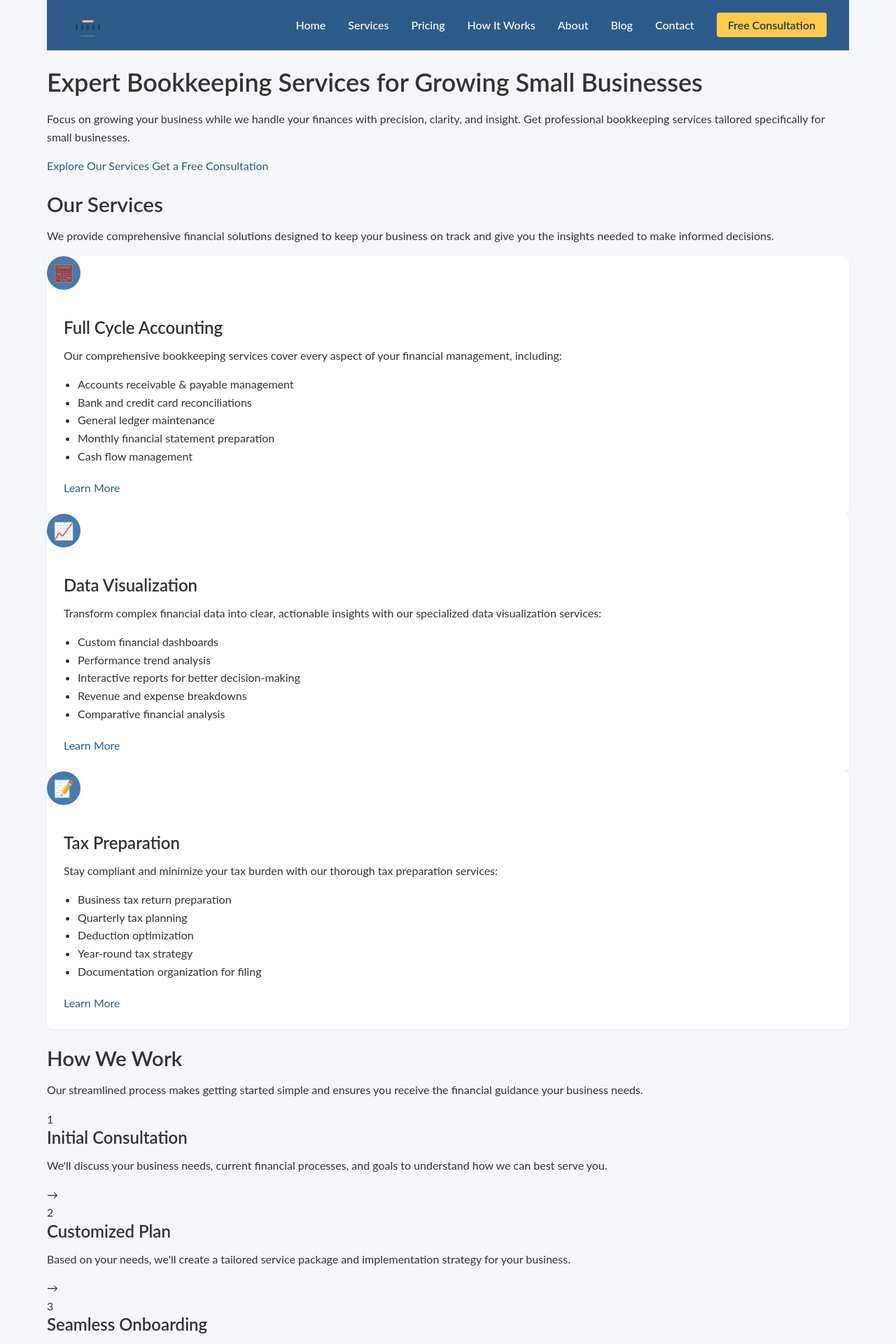
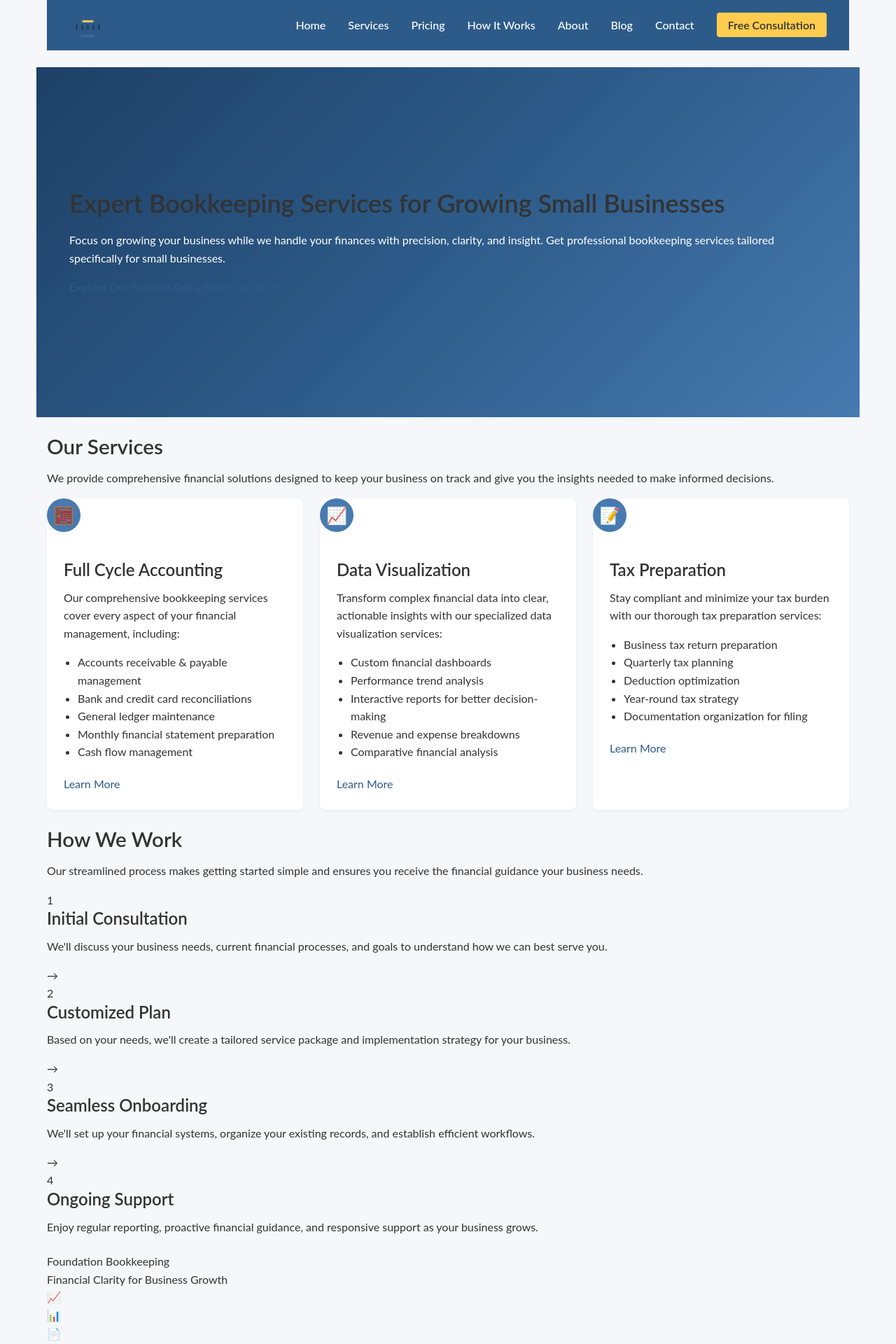
Before and after one commit to jcampbell9724/jcampbell-bookkeeping, a Jekyll site: the page built from index.html, in a window 1280 px wide. Shown: the top 1920 px of the page at 70% size. Built offline with Jekyll 4.4.1, drawn with Linux system fonts in a browser that asks for light colours.

Commit message:
hero and cards

```diff
--- a/css/styles.css
+++ b/css/styles.css
@@ -227,3 +227,97 @@
         color: white;
         margin-bottom: 0;
     }
+
+    .gradient-hero {
+        background: linear-gradient(135deg, var(--primary-dark), var(--primary), var(--primary-light));
+        color: white;
+        padding: 5rem 2rem;
+        min-height: 500px;
+        display: flex;
+        align-items: center;
+    }
+
+    .gradient-hero-container {
+        max-width: 1200px;
+        margin: 0 auto;
+        width: 100%;
+        display: flex;
+        align-items: center;
+        justify-content: space-between;
+    }
+
+    .gradient-hero-content {
+        max-width: 600px;
+    }
+
+    .gradient-hero-title {
+        font-size: 3rem;
+        font-weight: 700;
+        margin-bottom: 1.5rem;
+        line-height: 1.2;
+    }
+
+    .gradient-hero-subtitle {
+        font-size: 1.2rem;
+        margin-bottom: 2rem;
+        opacity: 0.9;
+    }
+
+    .gradient-hero-image {
+        width: 40%;
+        max-width: 400px;
+        height: auto;
+        display: flex;
+        align-items: center;
+        justify-content: center;
+    }
+
+    .gradient-hero-image img {
+        max-width: 100%;
+        height: auto;
+    }
+
+    .floating-element {
+        position: relative;
+        animation: float 6s ease-in-out infinite;
+    }
+
+    @keyframes float {
+        0% {
+            transform: translateY(0px);
+        }
+        50% {
+            transform: translateY(-20px);
+        }
+        100% {
+            transform: translateY(0px);
+        }
+    }
+
+    @media (max-width: 768px) {
+        .gradient-hero-container {
+            flex-direction: column;
+            text-align: center;
+        }
+
+        .gradient-hero-content {
+            margin-bottom: 3rem;
+        }
+
+        .gradient-hero-image {
+            width: 80%;
+            max-width: 300px;
+        }
+    }
+
+    /* Card Grid CSS */
+.card-grid {
+    display: grid;
+    grid-template-columns: repeat(auto-fill, minmax(300px, 1fr));
+    gap: 1.5rem;
+}
+
+/* This ensures cards have equal height within the grid */
+.card-grid > * {
+    height: 100%;
+}
--- a/index.html
+++ b/index.html
@@ -6,7 +6,7 @@ keywords: bookkeeping, small business accounting, tax preparation, financial ser
 ---
 
 <!-- Hero Section -->
-<section class="hero">
+<section class="gradient-hero">
     <div class="container">
         <div class="hero-content">
             <h1>Expert Bookkeeping Services for Growing Small Businesses</h1>
@@ -26,7 +26,7 @@ keywords: bookkeeping, small business accounting, tax preparation, financial ser
             <h2>Our Services</h2>
             <p>We provide comprehensive financial solutions designed to keep your business on track and give you the insights needed to make informed decisions.</p>
         </div>
-        <div class="services-grid">
+        <div class="card-grid">
             <div class="action-card">
                 <div class="action-card-icon">
                     🧮
```
